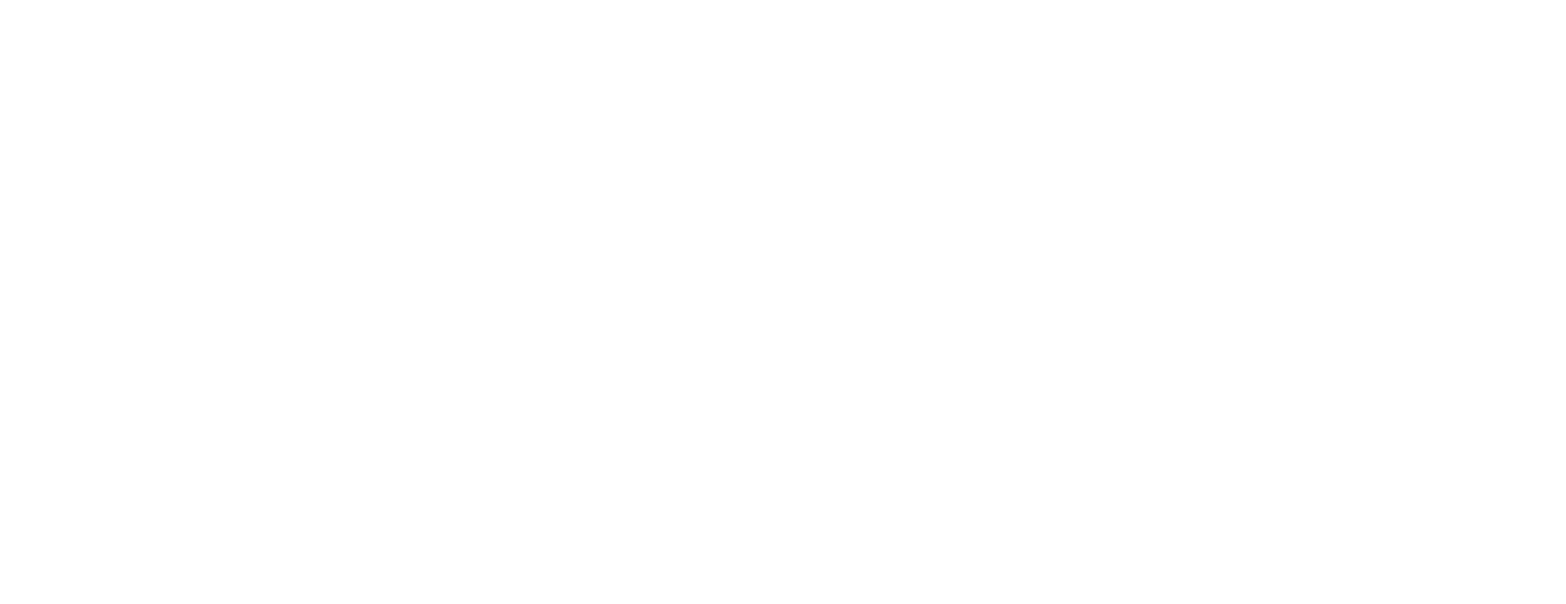
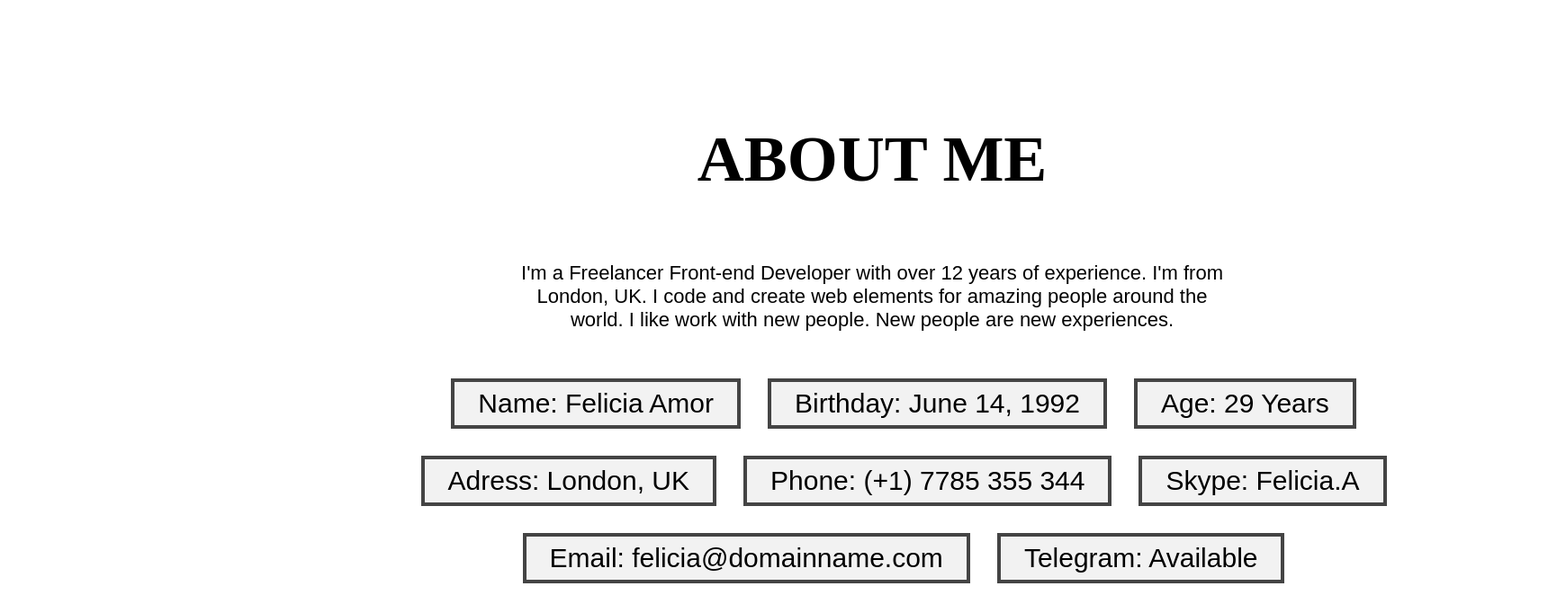
Before and after one commit to g01965250/resume, a React (Create React App) app: page / in a window 1280 px wide. Shown: the part 1180-1852 px from the top of the page at 90% size, 1740 px wide, since content can reach past the window. Before the commit the page ends 1120 px from the top, so only its background shows below. Built offline with nearby package versions, Linux system fonts and the light colour scheme.

Commit message:
about finish

```diff
--- a/src/App.css
+++ b/src/App.css
@@ -5,6 +5,7 @@
 .main{
   display: flex;
 }
+
 
 .sidebar{
   width: 340px;
@@ -33,19 +34,16 @@
   text-align: center;
   text-decoration: solid;
 }
-
 .nav-wrapper ul{
   list-style:none;
   padding: 0px;
   text-align: center;
   margin: 85px 0 ;
 }
-
 .nav-wrapper ul a{
   text-decoration: none;
   color: #000;
 }
-
 .nav-btn{
   text-decoration: none;
   font-size: 18px;
@@ -56,17 +54,12 @@
 .nav-activ{
   background: #ffcc0d;
 }
-
 .social-wrapper{
   width: 300px;
   padding: 0 20px 0;
   border-top: 4px solid #000;
   margin: 0px 0 0 -20px;
 }
-.social{
-
-}
-
 .social ul{
   padding: 85px 0 0 0;
   margin: 0;
@@ -93,11 +86,13 @@
   margin: 20px 0 0 ;
   text-align: center;
 }
+
+
 .content-wrapper{
-  width: 100%;
+  width: 1200px;
+  margin: 0 auto;
 }
 .home-wrapper{
-  width: 1200px;
   padding: 200px 0 202px;
   border-bottom: 4px solid;
   margin: 0 auto 20px;
@@ -118,7 +113,6 @@
   font-size: 22px;
   font-weight: 400;
 }
-
 .picture{
   width: 450px;
   height: 550px;
@@ -127,10 +121,54 @@
   padding: 30px;
   border: 10px solid;
 }
-
 .home-arrow{
   font-size: 50px;
   position: relative;
   top: 550px;
   left: 160px;
 }
+
+
+.about-wrapper{
+  padding: 200px 0 202px;
+  border-bottom: 4px solid;
+  margin: 0 auto 20px;
+}
+.about-title-wrapper{
+  max-width: 800px;
+  margin: 0 auto 52px;
+}
+.about-title{
+  font-size: 72px;
+  font-weight: 600;
+  padding-bottom: 29px;
+  margin-bottom: 43px;
+  font-family: Jost;
+  text-align: center;
+}
+.about-dsec{
+  font-size: 22px;
+  font-weight: 400;
+  text-align: center;
+}
+.about-label-wrapper{
+  list-style: none;
+  display: flex;
+  justify-content: center;
+  flex-wrap: wrap;
+  margin: 0 auto;
+}
+.about-label{
+  font-size: 30px;
+  font-weight: 400;
+  padding: 7px 26px;
+  margin: 0 0 30px 30px ;
+  border: 4px solid #444 ;
+  background-color: #f2f2f2;
+}
+.about-arrow{
+  font-size: 40px;
+  position: relative;
+  top: 230px;
+  left: 109%;
+}
--- a/src/App.js
+++ b/src/App.js
@@ -45,6 +45,23 @@
               </div>
               <BsFillArrowDownSquareFill className="home-arrow"/>
             </div>
+            <div className="about-wrapper">
+              <div className="about-title-wrapper">
+                <div className="about-title">ABOUT ME</div>
+                <div className="about-dsec">I'm a Freelancer Front-end Developer with over 12 years of experience. I'm from London, UK. I code and create web elements for amazing people around the world. I like work with new people. New people are new experiences.</div>
+              </div>
+              <ul className="about-label-wrapper">
+                <li className="about-label">Name: Felicia Amor</li>
+                <li className="about-label">Birthday: June 14, 1992</li>
+                <li className="about-label">Age: 29 Years</li>
+                <li className="about-label">Adress: London, UK</li>
+                <li className="about-label">Phone: (+1) 7785 355 344</li>
+                <li className="about-label">Skype: Felicia.A</li>
+                <li className="about-label">Email: felicia@domainname.com</li>
+                <li className="about-label">Telegram: Available</li>
+              </ul>
+              <BsFillArrowDownSquareFill className="about-arrow"/>
+            </div>
         </div>
       </main>
     </div>
```
